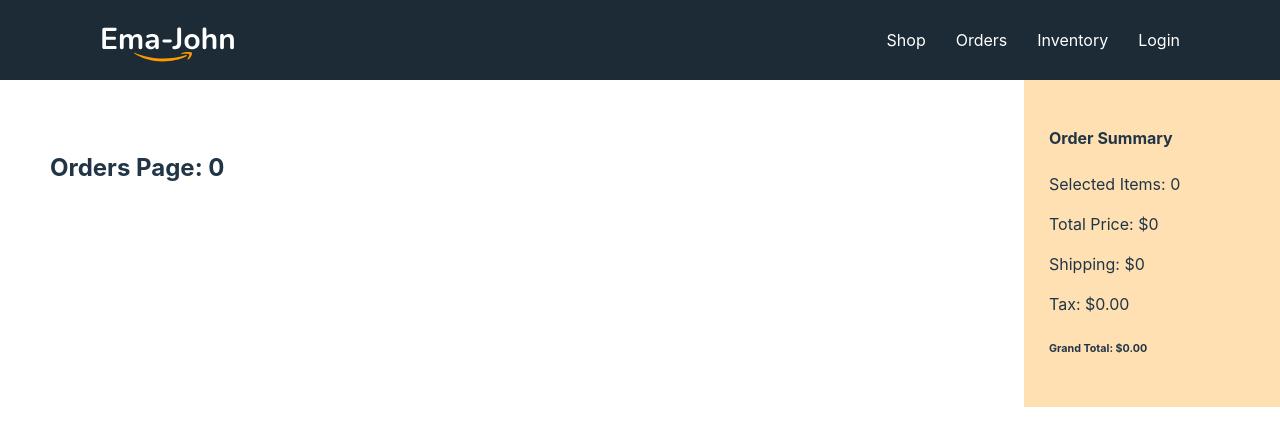
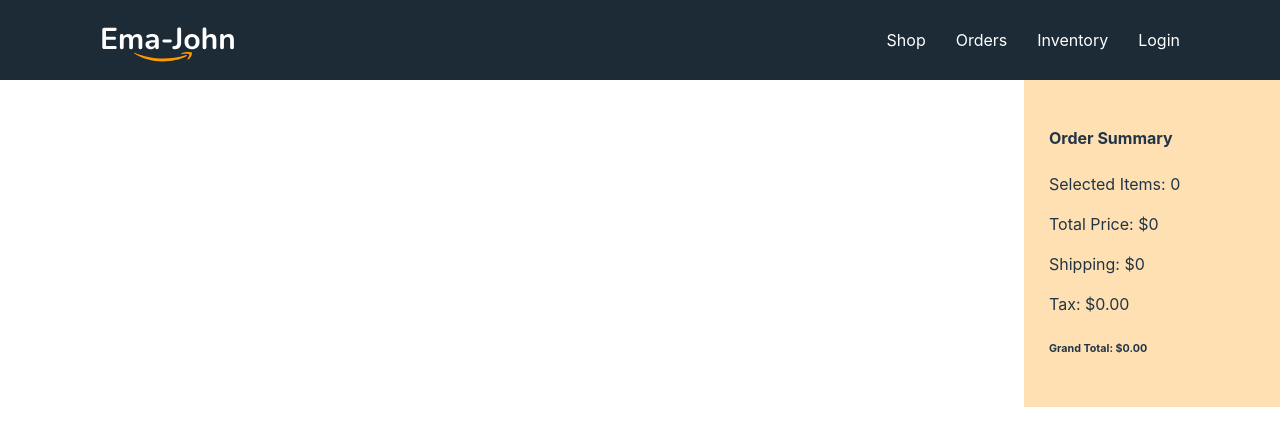
Before and after one commit to shakilahmedshuvo/ema-john-simple, a React (Vite) app: page /orders in a window 1280 px wide. Shown: the top 446 px of the page. Built offline with nearby package versions, Linux system fonts and the light colour scheme.

Commit message:
add order section

```diff
--- /dev/null
+++ b/src/components/Orders/Ordera.css
@@ -0,0 +1,3 @@
+.review-container{
+
+}
--- a/src/components/Orders/Orders.jsx
+++ b/src/components/Orders/Orders.jsx
@@ -1,14 +1,21 @@
 import React from 'react';
 import Cart from '../Cart/Cart'
 import { useLoaderData } from 'react-router-dom';
+import ReviewItem from '../ReviewItem/ReviewItem';
+import './Ordera.css';
 
 const Orders = () => {
     const cart = useLoaderData();
     console.log(cart);
     return (
         <div className='shop-container'>
-            <div className='products-container'>
-                <h2>Orders Page: {cart.length}</h2>
+            <div className='review-container'>
+                {
+                    cart.map(product => <ReviewItem
+                        key={product.id}
+                        product={product}
+                    ></ReviewItem>)
+                }
             </div>
             <div className='cart-container'>
                 <Cart cart={cart}></Cart>
--- /dev/null
+++ b/src/components/ReviewItem/ReviewItem.jsx
@@ -0,0 +1,11 @@
+import React from 'react';
+
+const ReviewItem = ({product}) => {
+    return (
+        <div>
+            <h2>Review Item</h2>
+        </div>
+    );
+};
+
+export default ReviewItem;
```
